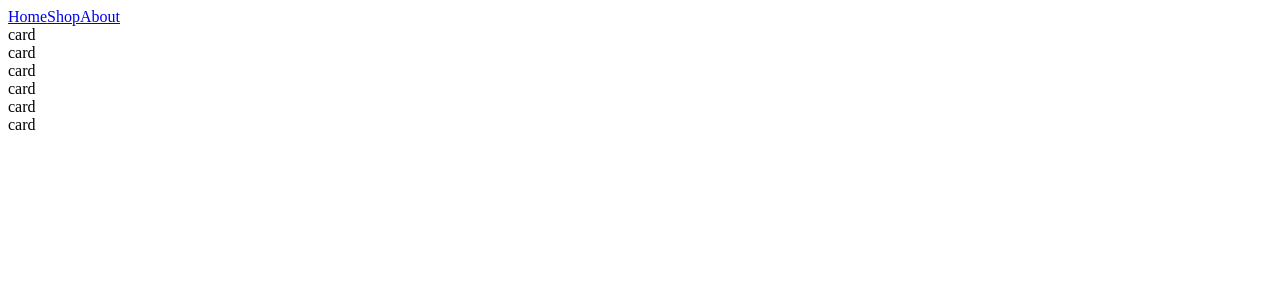
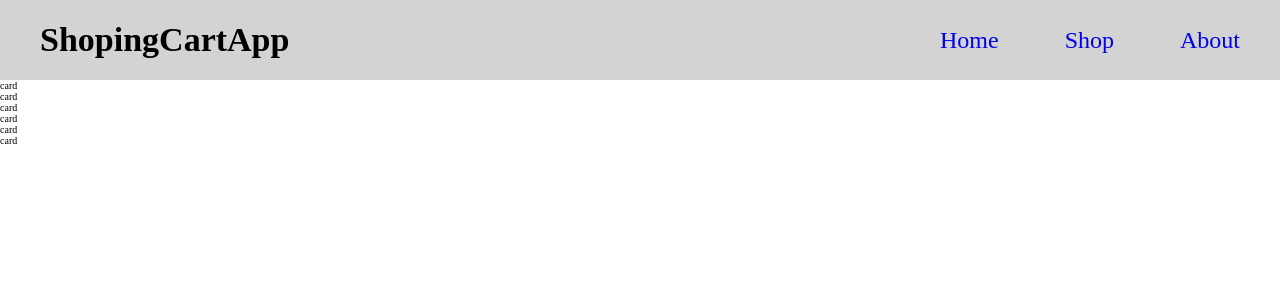
Before and after one commit to kmakai/Odin-Shopping-Cart, a React (Create React App) app: page /Shop in a window 1280 px wide. Shown: the top 300 px of the page. Built offline with nearby package versions, Linux system fonts and the light colour scheme.

Commit message:
setting up nav

```diff
--- a/src/App.js
+++ b/src/App.js
@@ -9,11 +9,13 @@ const App = () => {
   return (
     <BrowserRouter>
       <Header />
-      <Routes>
-        <Route path="/" element={<Home />} />
-        <Route path="/Profile" element={<About />} />
-        <Route path="/Shop" element={<Shop />} />
-      </Routes>
+      <div className="container">
+        <Routes>
+          <Route path="/" element={<Home />} />
+          <Route path="/Profile" element={<About />} />
+          <Route path="/Shop" element={<Shop />} />
+        </Routes>
+      </div>
     </BrowserRouter>
   );
 };
--- a/src/components/Header.js
+++ b/src/components/Header.js
@@ -4,6 +4,9 @@ import { Link } from "react-router-dom";
 const Header = () => {
   return (
     <header>
+      <h1>
+        <Link to="/">ShopingCartApp</Link>
+      </h1>
       <nav>
         <Link to="/">Home</Link>
         <Link to="/Shop">Shop</Link>
--- /dev/null
+++ b/src/index.css
@@ -0,0 +1,44 @@
+* {
+  box-sizing: border-box;
+  margin: 0;
+  padding: 0;
+}
+
+html {
+  font-size: 62.5%;
+}
+
+body {
+}
+
+header {
+  width: 100%;
+  background-color: lightgray;
+  height: 6rem;
+
+  display: flex;
+  align-items: center;
+  justify-content: space-between;
+  padding: 4rem;
+}
+
+h1 a {
+  text-decoration: none;
+  color: #000;
+  font-weight: bold;
+  font-size: 3.4rem;
+}
+
+nav {
+  font-size: 2.4rem;
+  height: 100%;
+  width: 30rem;
+
+  display: flex;
+  align-items: center;
+  justify-content: space-between;
+}
+
+nav a {
+  text-decoration: none;
+}
--- a/src/style.css
+++ /dev/null
@@ -1,5 +0,0 @@
-h1,
-p {
-  font-family: -apple-system, BlinkMacSystemFont, 'Segoe UI', Roboto, Oxygen,
-    Ubuntu, Cantarell, 'Open Sans', 'Helvetica Neue', sans-serif;
-}
```
Also changed, not shown: src/index.js (+5 -4 lines).
